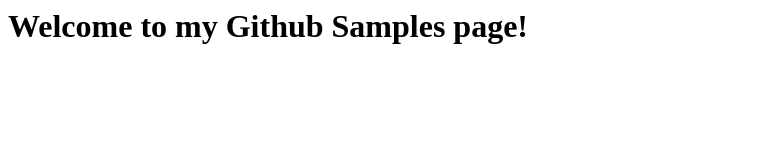
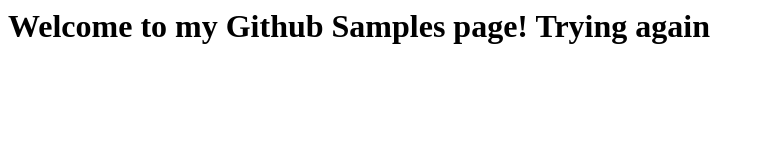
Before and after one commit to sbogdanove/HTML5_Workspace, a plain HTML site: page index.html in a window 1280 px wide. Shown: the whole page, without its empty margins (0-763 px from the left). Drawn offline with Linux system fonts and the light colour scheme.

Commit message:
second commit

```diff
--- a/index.html
+++ b/index.html
@@ -1,5 +1,5 @@
 <html>
 <body>
-<h1>Welcome to my Github Samples page!</h1>
+<h1>Welcome to my Github Samples page! Trying again</h1>
 </body>
 </html>
```
